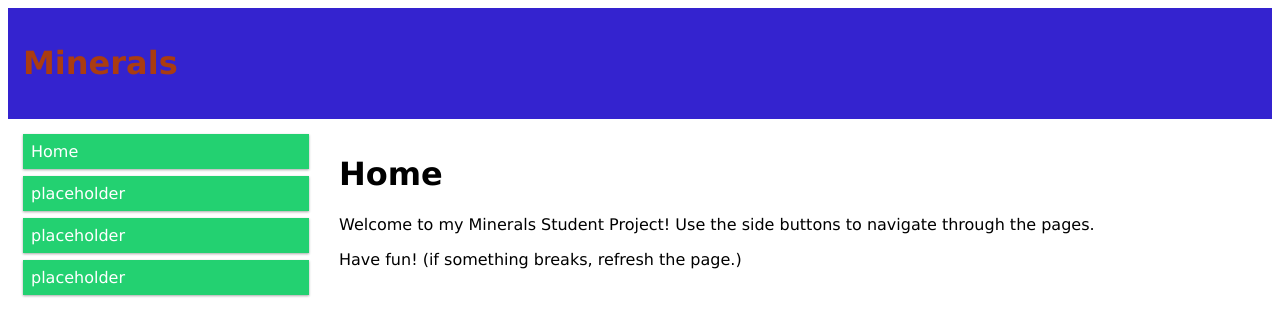
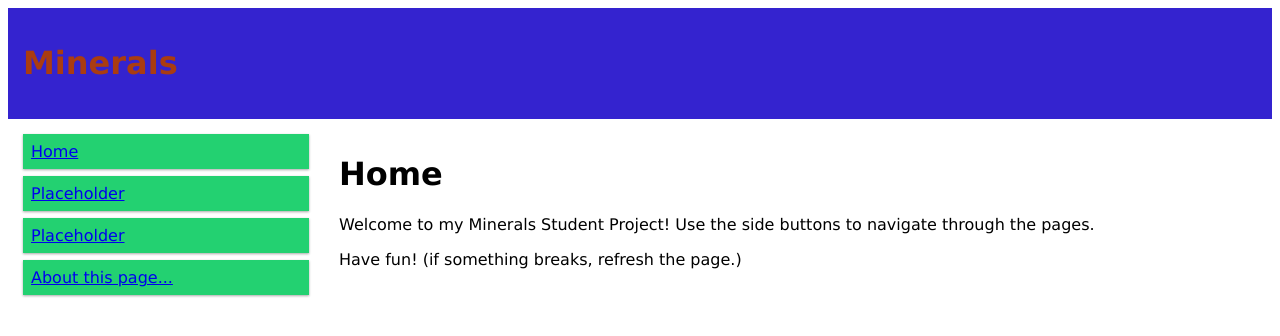
Before and after one commit to plaistow11/minerals-science-project, a plain HTML site: page index.html in a window 1280 px wide. Drawn offline with Linux system fonts and the light colour scheme.

Commit message:
Update index.html

```diff
--- a/index.html
+++ b/index.html
@@ -69,10 +69,10 @@ html {
 <div class="row">
   <div class="col-3 menu">
     <ul>
-      <li>Home</li>
-      <li>placeholder</li>
-      <li>placeholder</li>
-      <li>placeholder</li>
+      <li><a href="index.html">Home</a></li>
+      <li><a href="placeholder.html">Placeholder</a></li>
+      <li><a href="placeholder.html">Placeholder</a></li>
+      <li><a href="about.html">About this page...</a></li>
     </ul>
   </div>
 
```
